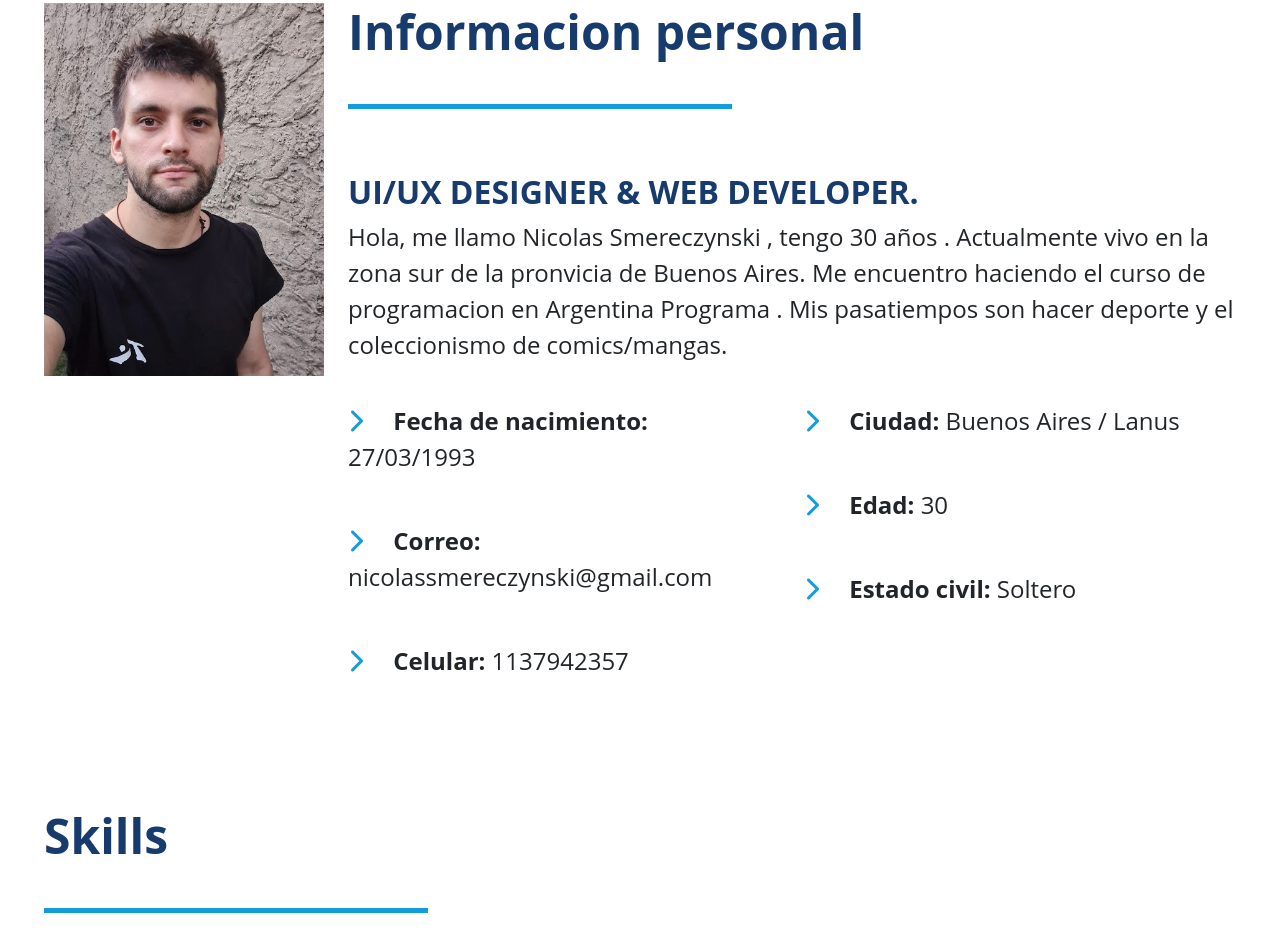
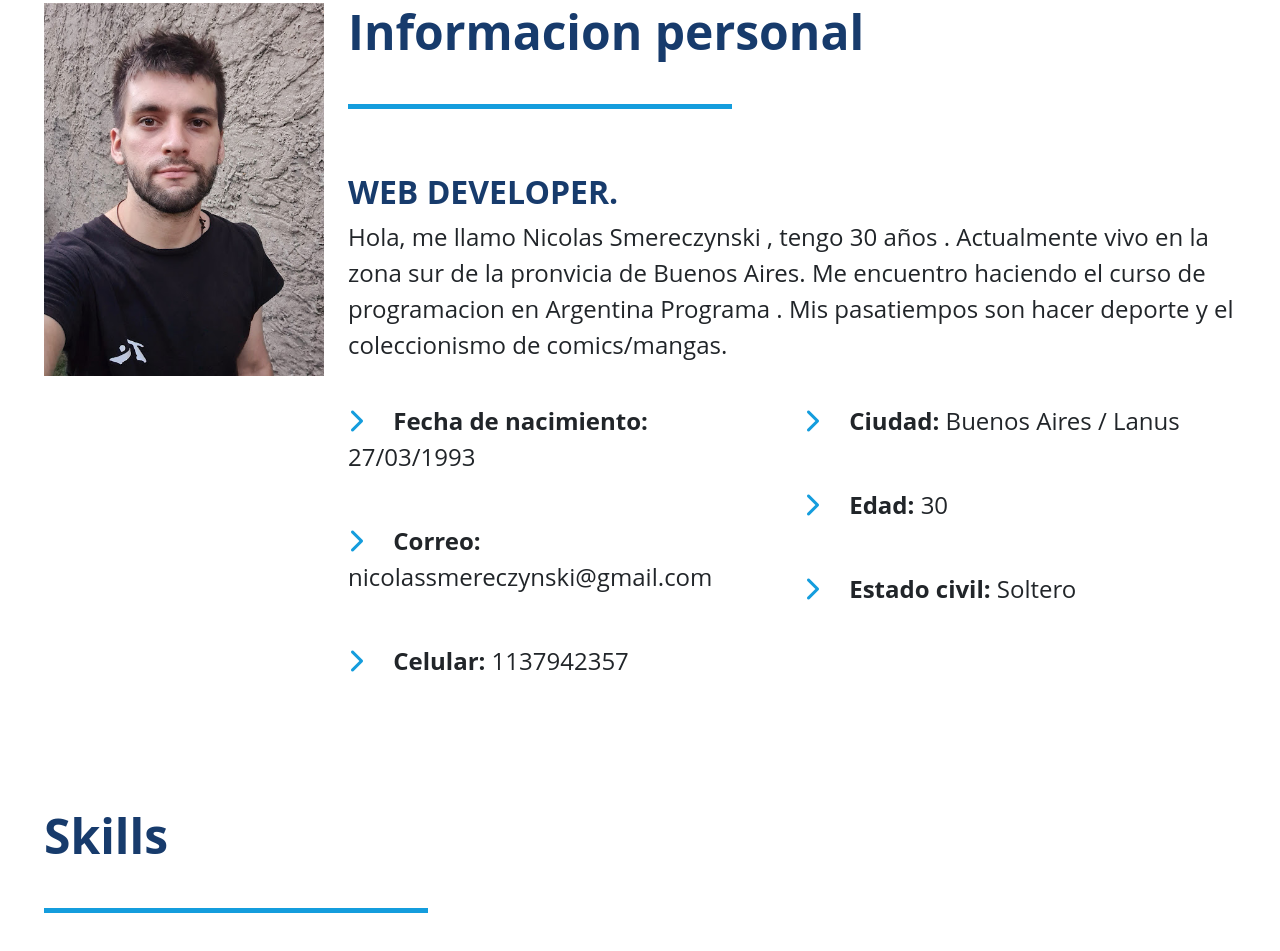
Before and after one commit to NicolasSmere/Portfolio_, a plain HTML site: page index.html in a window 1280 px wide. Shown: the part 759-1710 px from the top of the page. Drawn offline with nearby package versions, Linux system fonts and the light colour scheme.

Commit message:
terminado

```diff
--- a/index.html
+++ b/index.html
@@ -99,7 +99,7 @@
                         <div class="section-title">
                             <h2>Informacion personal</h2>
                           </div>
-                        <h3>UI/UX DESIGNER &amp; WEB DEVELOPER.</h3>
+                        <h3>WEB DEVELOPER.</h3>
                         <P class="font-italic">
                             Hola, me llamo Nicolas Smereczynski , tengo 30 años . Actualmente vivo en la zona sur de la pronvicia de Buenos Aires.
                             Me encuentro haciendo el curso de programacion en Argentina Programa . Mis pasatiempos son hacer deporte y el coleccionismo de comics/mangas.
```
